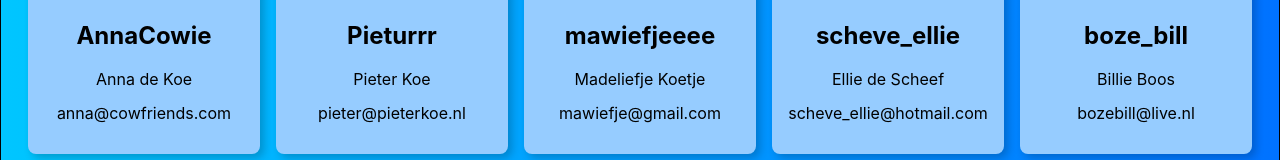
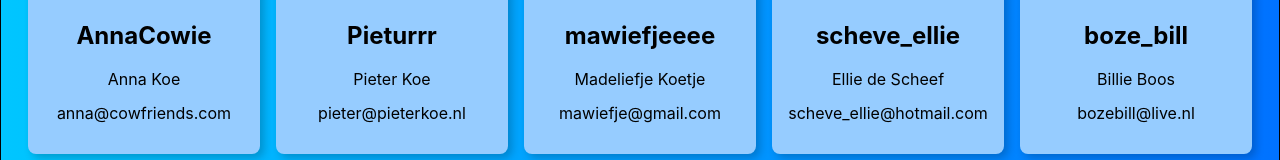
Before and after one commit to SachaBog/cowfriends, a React (Create React App) app: page / in a window 1280 px wide. Shown: the part 398-558 px from the top of the page. Built offline with nearby package versions, Linux system fonts and the light colour scheme.

Commit message:
fixing cow name

```diff
--- a/package.json
+++ b/package.json
@@ -1,11 +1,13 @@
 {
   "name": "cowfriends",
+  "homepage": "https://sachabog.github.io/cowfriends",
   "version": "0.1.0",
   "private": true,
   "dependencies": {
     "@testing-library/jest-dom": "^4.2.4",
     "@testing-library/react": "^9.5.0",
     "@testing-library/user-event": "^7.2.1",
+    "gh-pages": "^2.2.0",
     "react": "^16.13.1",
     "react-dom": "^16.13.1",
     "react-scripts": "3.4.1",
@@ -15,7 +17,9 @@
     "start": "react-scripts start",
     "build": "react-scripts build",
     "test": "react-scripts test",
-    "eject": "react-scripts eject"
+    "eject": "react-scripts eject",
+    "predeploy": "npm run build",
+    "deploy": "gh-pages -d build"
   },
   "eslintConfig": {
     "extends": "react-app"
--- a/src/cows.js
+++ b/src/cows.js
@@ -11,7 +11,7 @@ import pieter from './images/pieter.jpg'
 export const cows = [
     {
         id: 1,
-        name:'Anna de Koe',
+        name:'Anna Koe',
         username: 'AnnaCowie',
         email: 'anna@cowfriends.com',
         img: anna,
```
Also changed, not shown: 1 other file (tests, documents, lock files or other folders).
